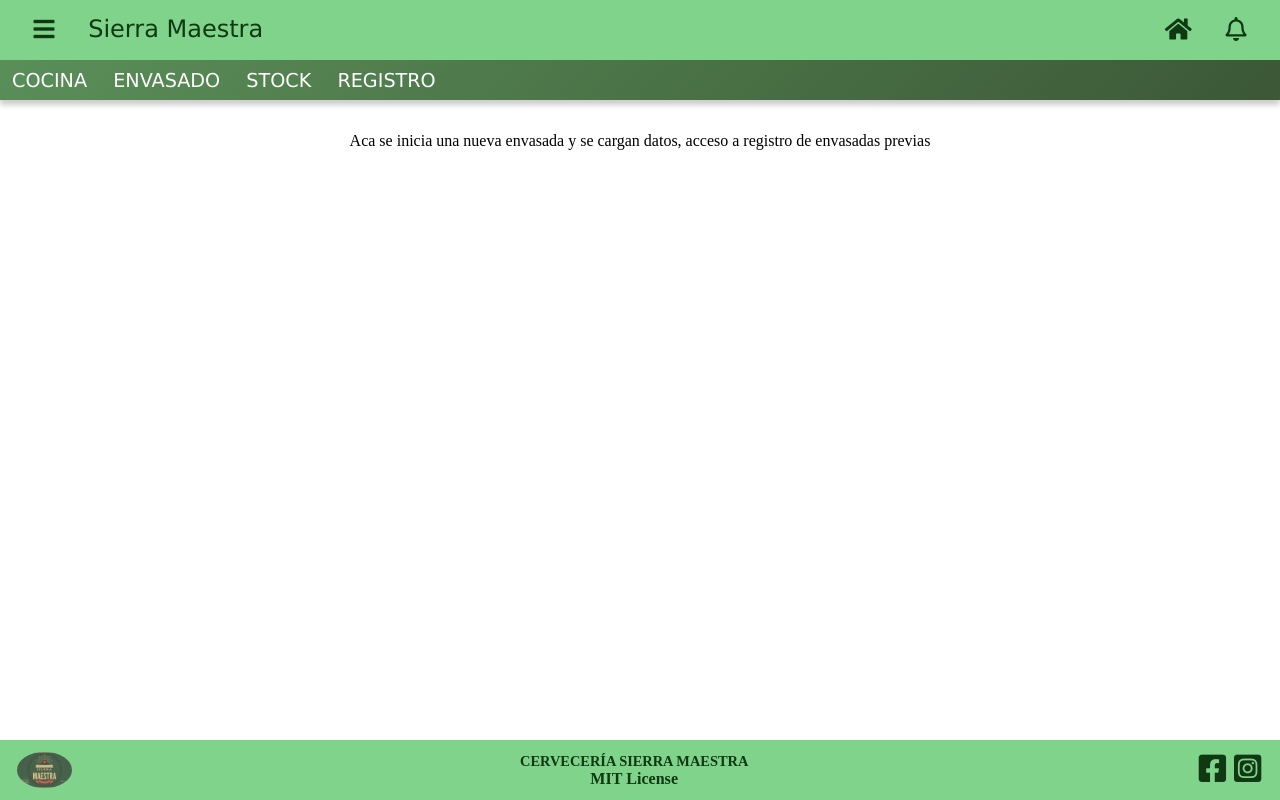
After one commit to FamiliaProgramando/stock, a Flask app: page /envasado in a window 1280 px wide. The commit adds this page. Run offline with Flask 2, Linux system fonts and the light colour scheme; parts of the project's set-up code (start-up, migrations or seed data) failed here and were passed over.

Commit message:
ADD: Plantillas de paginas del sitio

```diff
--- a/stock/ext/site/__init__.py
+++ b/stock/ext/site/__init__.py
@@ -16,7 +16,30 @@ def index():
 def nueva_coccion():
     return render_template("nuevaCocccion.html", title="Sierra Maestra")
 
+@bp.route("/envasado")
+def envasado():
+    return render_template("envasado.html", title="Sierra Maestra")
 
 @bp.route("/ejemplo")
 def ejemplo():
     return render_template("ejemplo.html", title="Ejemplo")
+
+@bp.route("/stock")
+def stock():
+    return render_template("stock.html", title="Sierra Maestra")
+
+@bp.route("/registro")
+def registro():
+    return render_template("registro.html", title="Sierra Maestra")
+
+@bp.route("/recetas")
+def recetas():
+    return render_template("recetas.html", title="Sierra Maestra")
+
+@bp.route("/proveedores")
+def proveedores():
+    return render_template("proveedores.html", title="Sierra Maestra")
+
+@bp.route("/insumos")
+def insumos():
+    return render_template("insumos.html", title="Sierra Maestra")
--- /dev/null
+++ b/stock/templates/envasado.html
@@ -0,0 +1,8 @@
+{% extends "base.html" %}
+
+{% block main %}
+<main id="main">
+  <p>Aca se inicia una nueva envasada y se cargan datos,
+    acceso a registro de envasadas previas</p>
+</main>
+{% endblock %}
--- a/stock/templates/nav.html
+++ b/stock/templates/nav.html
@@ -1,8 +1,8 @@
   <nav id="navbar" class="navbar">
     <ul id="navMenu">
       <li class="navItem"><a href="{{ url_for('site.nueva_coccion') }}">Cocina</a></li>
-      <li class="navItem"><a href="#envasado">Envasado</a></li>
-      <li class="navItem"><a href="#stock">Stock</a></li>
-      <li class="navItem"><a href="#Registro">Registro</a></li>
+      <li class="navItem"><a href="{{ url_for('site.envasado') }}">Envasado</a></li>
+      <li class="navItem"><a href="{{ url_for('site.stock') }}">Stock</a></li>
+      <li class="navItem"><a href="{{ url_for('site.registro') }}">Registro</a></li>
   </ul>
   </nav>
```
Also changed, not shown: stock/templates/insumos.html (added, +7 -0 lines), stock/templates/proveedores.html (added, +7 -0 lines), stock/templates/recetas.html (added, +7 -0 lines), stock/templates/registro.html (added, +7 -0 lines), stock/templates/stock.html (added, +7 -0 lines).
